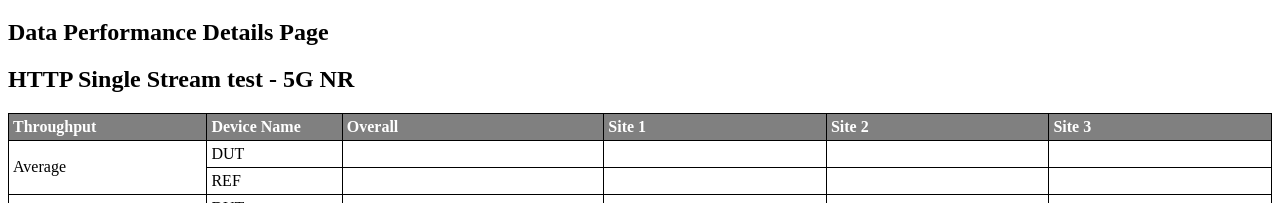
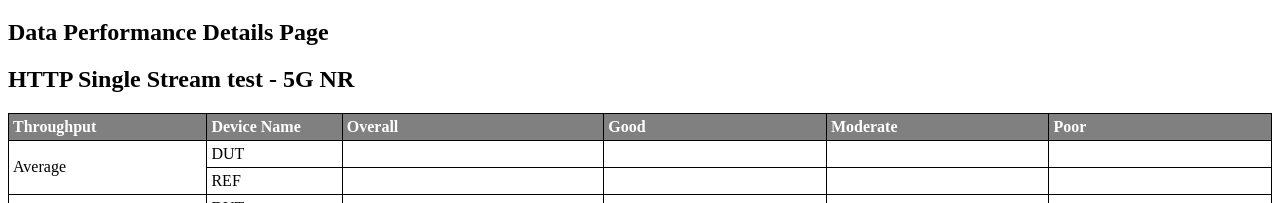
Before and after one commit to LiJieSu0/Fit4Launch_Report, a React (Create React App) app in the folder report-generator-app/: page / in a window 1280 px wide. Shown: the part 2567-2770 px from the top of the page. Built offline with nearby package versions, Linux system fonts and the light colour scheme; what chartjs-plugin-datalabels would draw is missing.

Commit message:
modify dploc3 header

```diff
--- a/report-generator-app/src/ReportDetails/DataPerformance/DpDetailsTableLoc3.js
+++ b/report-generator-app/src/ReportDetails/DataPerformance/DpDetailsTableLoc3.js
@@ -79,9 +79,9 @@ function DpDetailsTableLoc3() {
             <th rowSpan="2">Overall</th>
           </tr>
           <tr>
-            <th>Site 1</th>
-            <th>Site 2</th>
-            <th>Site 3</th>
+            <th>Good</th>
+            <th>Moderate</th>
+            <th>Poor</th>
           </tr>
         </thead>
         <tbody>
```
